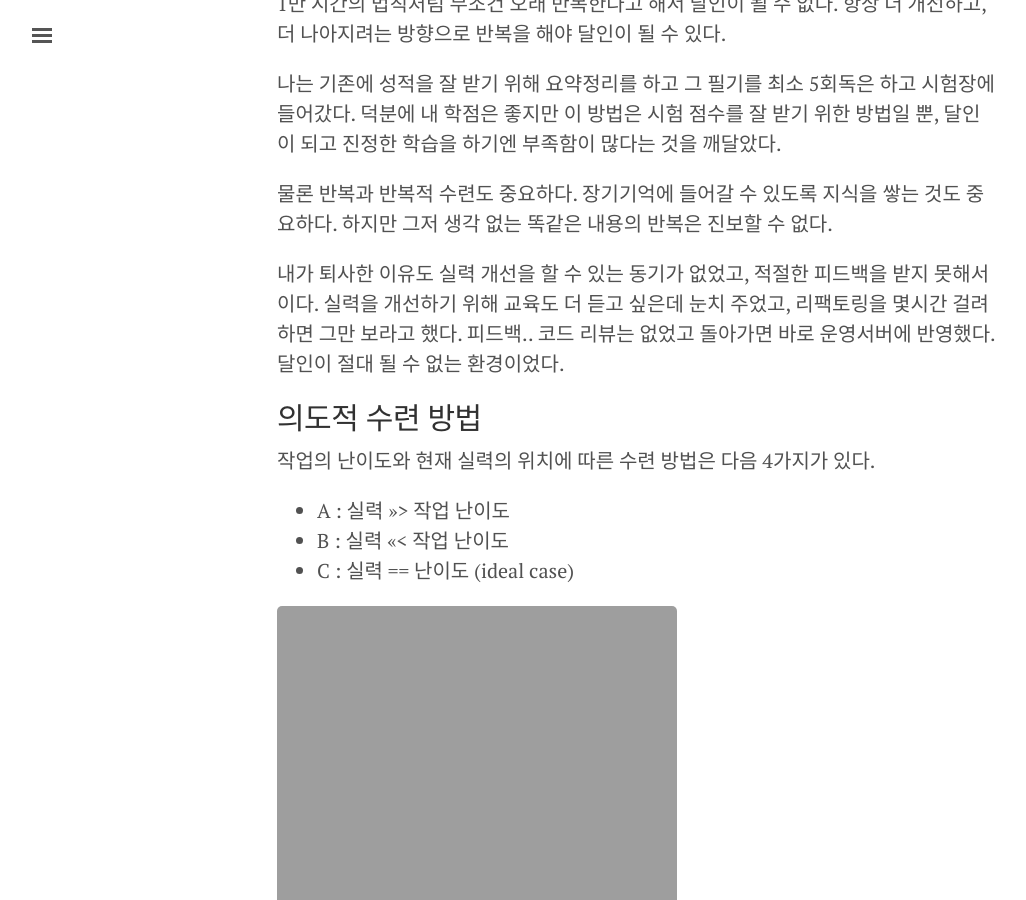
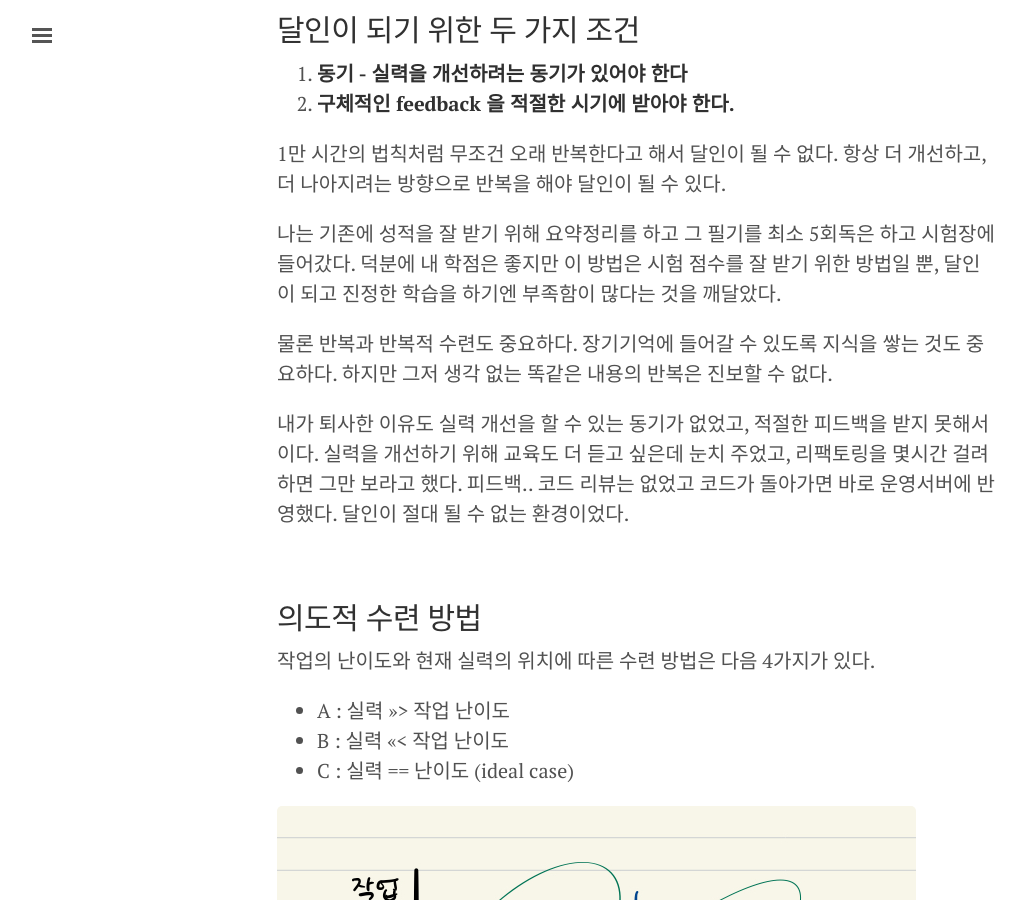
Before and after one commit to daheenallwhite/daheenallwhite.github.io, a Jekyll site: the page built from _posts/2019-07-14-Learn-How-to-Learn.md, in a window 1280 px wide and 900 px high, scrolled down 2466 px. Shown: the whole window, without its empty margins (3-1029 px from the left). Built offline with Jekyll 4.4.1, drawn with Linux system fonts in a browser that asks for light colours; nearby versions of some CDN libraries; emoji names are drawn with the system emoji font; comment, search, counter and statistics services are not loaded.

Commit message:
Modify indentation and image link in post - Learn how to learn

```diff
--- a/_posts/2019-07-14-Learn-How-to-Learn.md
+++ b/_posts/2019-07-14-Learn-How-to-Learn.md
@@ -17,6 +17,8 @@ sitemap :
 
 그 동안 내가 학습해온 방식이 부적절했고, 많이 개선했다고 생각했지만 이 책을 보니 다시 원점에 선 느낌이었다. 하지만 매우 긍정적인 원점이었고, 명명하지 못했지만 내가 공감하는 부분들도 많았다.
 
+&nbsp;
+
 ## 학교 학습 vs. 야생 학습
 
 야생학습의 특징은 다음과 같다.
@@ -29,6 +31,8 @@ sitemap :
 코드스쿼드에서 공부하면서 내 독학 방식이 잘못 되었음을 처음 깨달았을 때, 느꼈던 점들이다. 그동안 개선하려고 노력했지만 읽는 내내 내 안의 사고방식은 아직 남아있다는 사실도 깨달았다.
 
 특히 비순차적! 공부의 순서가 정해져있지 않다는 태도는 제일 체화되지 않은 부분이었다. 항상 스텝을 순차적으로, 개념을 공부할 때도 베이스부터 먼저 끝내야지 그 다음 정리를 하려고 했다. 하지만 정답이 정해져 있지 않은 공부에서, 이 부분의 기반 지식은 다시 다른 분야의 기반 지식이기도 했고, 이렇게 진행하다가 결국에 원래 정리하려던 그 개념은 뒤로 밀리는 경우가 다반사였다. 이 부분을 다시 유의해서 학습해야겠다.
+
+&nbsp;
 
 ## 실수 예방 X 관리 O
 
@@ -49,10 +53,12 @@ sitemap :
 
 나는 항상 실수/장애를 대비해서 나만의 업무 cheat sheet 를 미리 만들어 대처했다. 인턴십에서도 업무에 있어서도 예측하지 못한 상황이 오면 패닉할 수 밖에 없다. 멘붕을 안한다면 진짜 거짓말이다. 하지만 이 cheat sheet 만 있으면 걱정이 없다. 안심할 수 있는 장치를 만드는 것이다. 멘붕이 왔을 때 키워드만 검색하면 해결 방안, 혹은 로직이 바로 눈에 보이게끔 도식화를 해서 만들었다. 나중에 이 cheat sheet 는 좋은 인수인계 자료가 되기도 한다. 이 블로그 이름도 여기서 아이디어를 얻었다.
 
+&nbsp;
+
 ## 달인이 되기 위한 두 가지 조건
 
-1. 동기 - 실력을 개선하려는 동기가 있어야 한다
-2. 구체적인 feedback 을 적절한 시기에 받아야 한다.
+1. **동기 - 실력을 개선하려는 동기가 있어야 한다**
+2. **구체적인 feedback 을 적절한 시기에 받아야 한다.**
 
 1만 시간의 법칙처럼 무조건 오래 반복한다고 해서 달인이 될 수 없다. 항상 더 개선하고, 더 나아지려는 방향으로 반복을 해야 달인이 될 수 있다.
 
@@ -60,9 +66,9 @@ sitemap :
 
 물론 반복과 반복적 수련도 중요하다. 장기기억에 들어갈 수 있도록 지식을 쌓는 것도 중요하다. 하지만 그저 생각 없는 똑같은 내용의 반복은 진보할 수 없다.
 
-내가 퇴사한 이유도 실력 개선을 할 수 있는 동기가 없었고, 적절한 피드백을 받지 못해서이다. 실력을 개선하기 위해 교육도 더 듣고 싶은데 눈치 주었고, 리팩토링을 몇시간 걸려 하면 그만 보라고 했다. 피드백.. 코드 리뷰는 없었고 돌아가면 바로 운영서버에 반영했다. 달인이 절대 될 수 없는 환경이었다.
+내가 퇴사한 이유도 실력 개선을 할 수 있는 동기가 없었고, 적절한 피드백을 받지 못해서이다. 실력을 개선하기 위해 교육도 더 듣고 싶은데 눈치 주었고, 리팩토링을 몇시간 걸려 하면 그만 보라고 했다. 피드백.. 코드 리뷰는 없었고 코드가 돌아가면 바로 운영서버에 반영했다. 달인이 절대 될 수 없는 환경이었다.
 
-
+&nbsp;
 
 ## 의도적 수련 방법
 
@@ -72,7 +78,7 @@ sitemap :
 - B : 실력 <<< 작업 난이도
 - C : 실력 == 난이도 (ideal case)
 
-![]({{site.url}}/assets/post-image/agile.jpeg)
+![]({{site.url}}/assets/post-image/aglie.jpeg)
 
 - a1 : 실력 낮추기
   - ex) 항상 쓰는 툴을 안 써서 더 힘들게. 자신의 실력을 낮춰서 해보기
@@ -85,7 +91,7 @@ sitemap :
   - 도구적 접근 - 도구 접근 활용. 예를 들어 오픈소스 라이브러리를 사용
   - 내관적 접근 - 그동안의 경험에서 비슷한 경험을 되살려 문제해결에 적용하기
 
-
+&nbsp;
 
 ## Top-down fantasy
 
@@ -101,7 +107,7 @@ sitemap :
 
 처음 계획에는 타임 플로우 그리고~ 언제부터 언제까지 스터디하고 했지만 실제로 계획은 유동적으로 많이 바뀌었다. 또한 처음 설계에 집착하지 않고 우리가 할 수 있는 것부터 차근차근 해 나가고, 그 안에서 진전 상황에 따라 구조도 변동해 나갔다. 결국엔 처음에 우리가 생각한 것보다 많은 기능을 구현할 수 있었고, 내 인생에서 가장 만족스러운 프로젝트로 기억한다.
 
-
+---
 
 ## :pushpin: Reference
 
```
